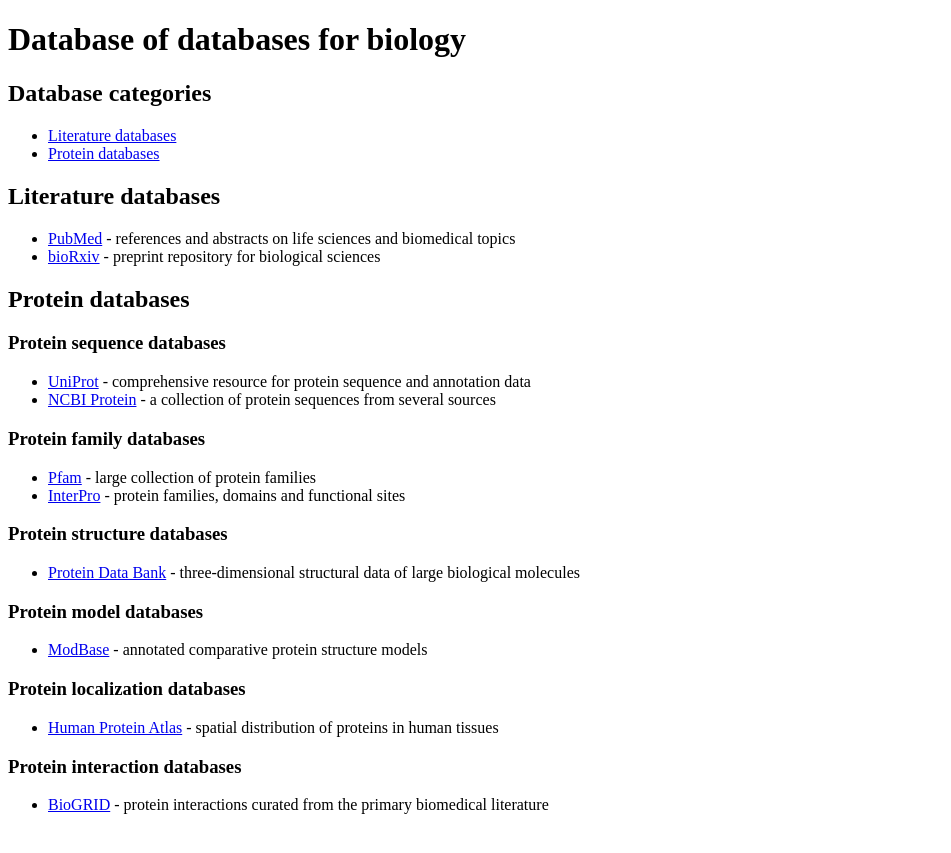
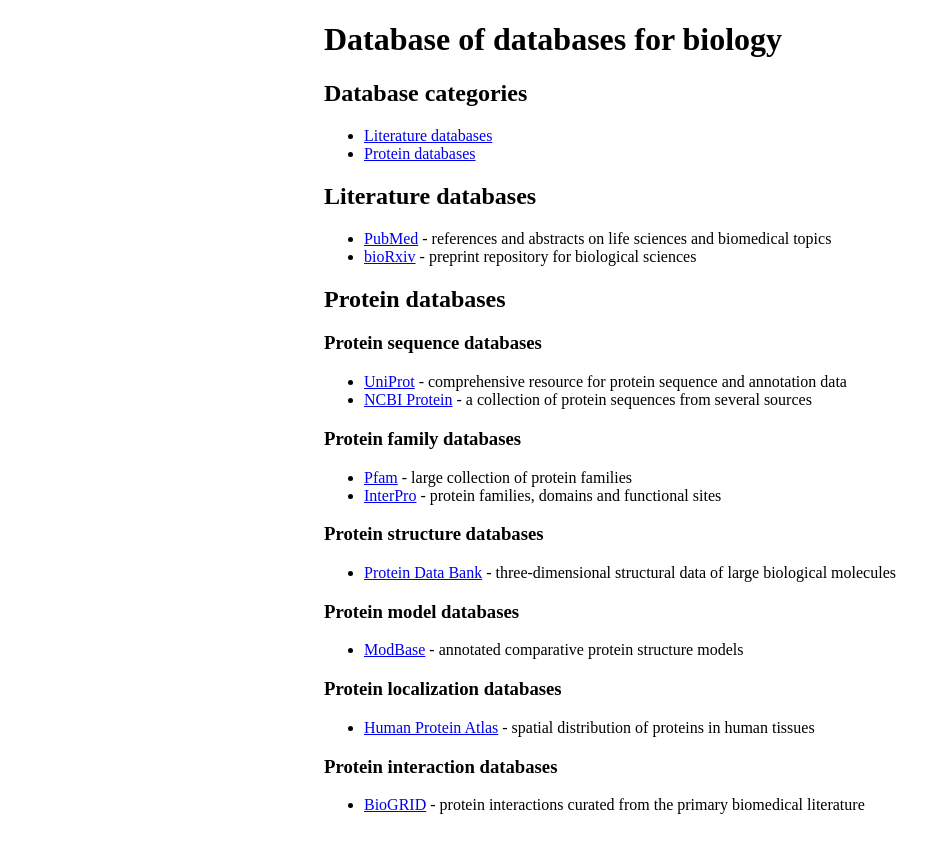
Before and after one commit to nollikai/dbdb.bio, a Jekyll site: the page built from README.md, in a window 1280 px wide. Shown: the top 853 px of the page, without its empty margins (0-951 px from the left). Built offline with Jekyll 4.4.1, drawn with Linux system fonts in a browser that asks for light colours; our own code applies the rules of GitHub Pages for plain Markdown files.

Commit message:
Update default.html

```diff
--- a/_layouts/default.html
+++ b/_layouts/default.html
@@ -3,8 +3,9 @@
 <head>
 <style>
 .main-content {
-       width:auto;
-       margin:0 }
+       margin: auto;
+       width: 50%;
+       }
 </style>
 </head>
 <body>
```
